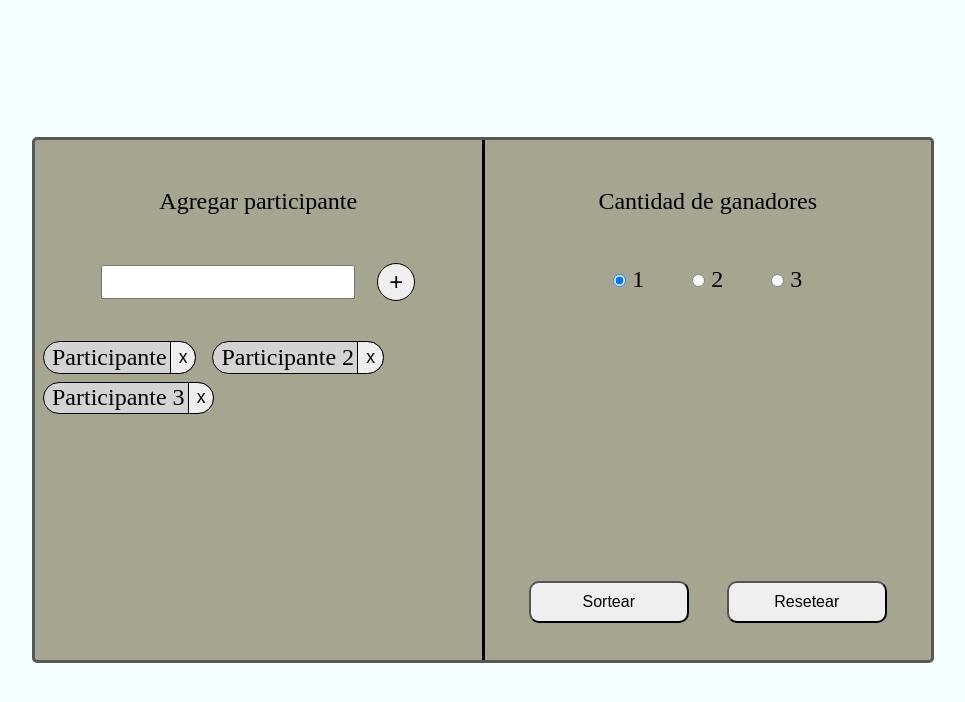
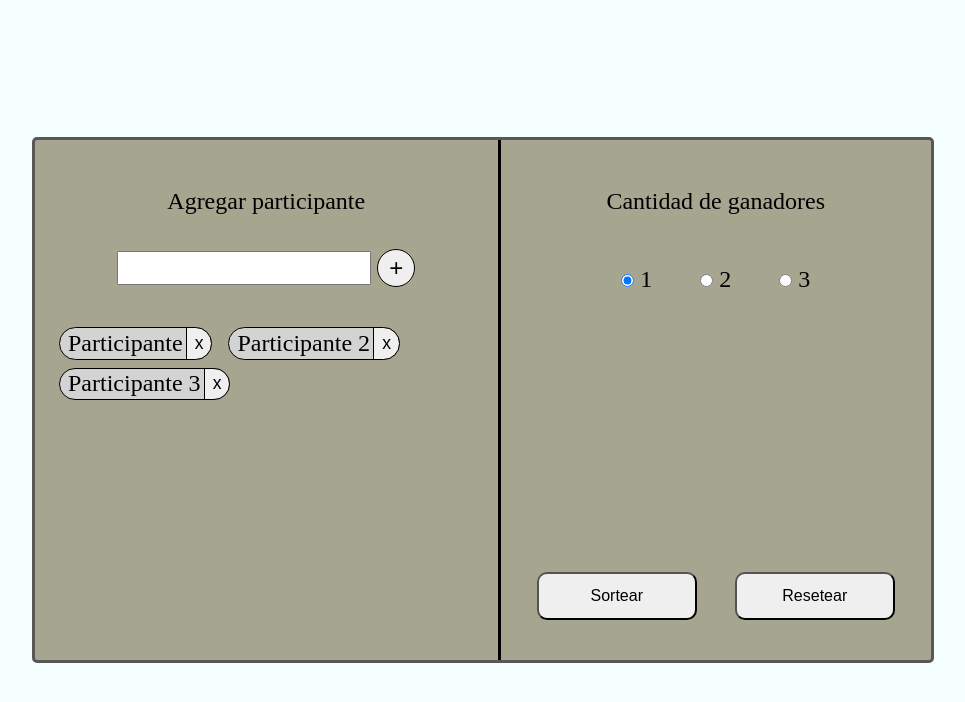
Before and after one commit to Patricio2308/Sorteo, a plain HTML site: page index.html in a window 1280 px wide. Shown: the whole page, without its empty margins (157-1122 px from the left). Drawn offline with Linux system fonts and the light colour scheme.

Commit message:
Las botonera se ajustan a medidas menores a 550px

```diff
--- a/index.html
+++ b/index.html
@@ -58,9 +58,10 @@
             </form>
 
             </section>
-
+        <div class="botonera">
             <button type="submit" class="boton sorteo">Sortear</button>
             <button type="submit" class="boton reset">Resetear</button>
+        </div>
         </section>
     </section>
 
--- a/style.css
+++ b/style.css
@@ -5,7 +5,6 @@
 
 body {
     background-color: rgb(246, 255, 255);
-    /* position: relative; */
     height: 100vh;
     display: flex;
     align-items: center;
@@ -40,6 +39,8 @@ body {
 
 .agregarP {
     display: inline-block;
+    margin: auto;
+    margin-bottom: 1em;
 }
 
 #textEnter {
@@ -53,7 +54,8 @@ body {
     height: 1.6em;
     width: 1.6em;
     font-size: 1em;
-    margin-left: 1rem;
+    margin-top: 10px;
+   /*  margin-left: 1rem; */
     border: solid thin;
 }
 
@@ -84,12 +86,17 @@ body {
 .leftSide {
     width: 50%;
     height: 100%;
+    padding: 1rem;
     text-align: center;
     font-size: 1.5em;
 }
 /* Configuracion */
 .rightSide {
     width: 50%;
+    display: flex;
+    align-items: center;
+    justify-content: space-between;
+    flex-direction: column;
     text-align: center;
     position: relative;
     height: 100%;
@@ -107,14 +114,13 @@ label {
 .boton {
     margin: 1em 1em;
     width: 10em;
-    height: 8%;
+    height: 3em;
     font-size: medium;
     border-radius: 10px;
-    display: inline;
-    position: relative;
-    bottom: -14rem;
 }
-
+.botonera {
+    margin-bottom: 1em;
+}
 #radiosWin {
     display: flex;
     justify-content: center;
@@ -159,3 +165,10 @@ label {
     background-color: rgb(235, 235, 235);
     z-index: 2;
 }
+
+@media screen and (max-height: 550px){
+    .panel {
+        height: 100%;
+        width: 100%;
+    }
+}
```
